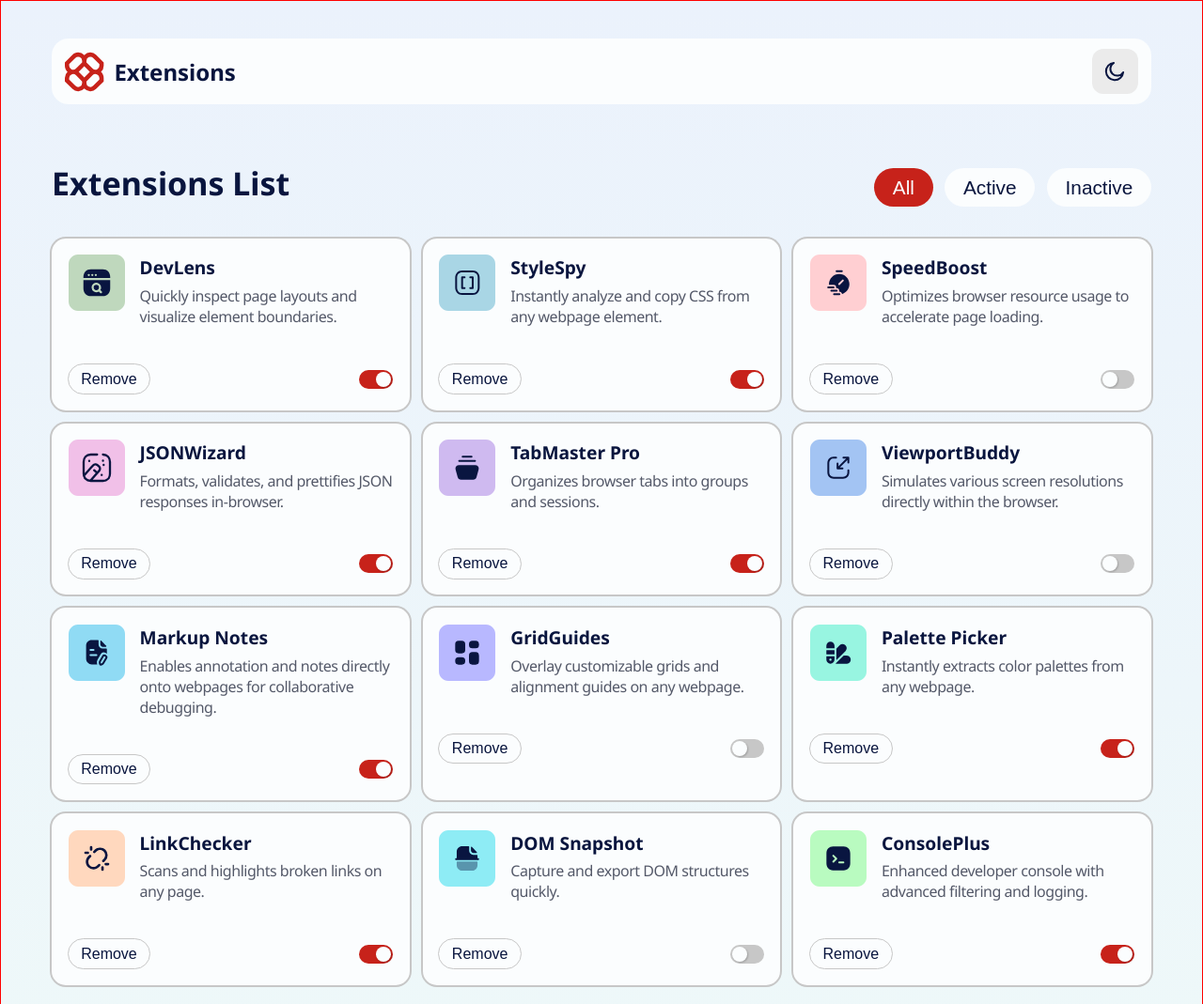
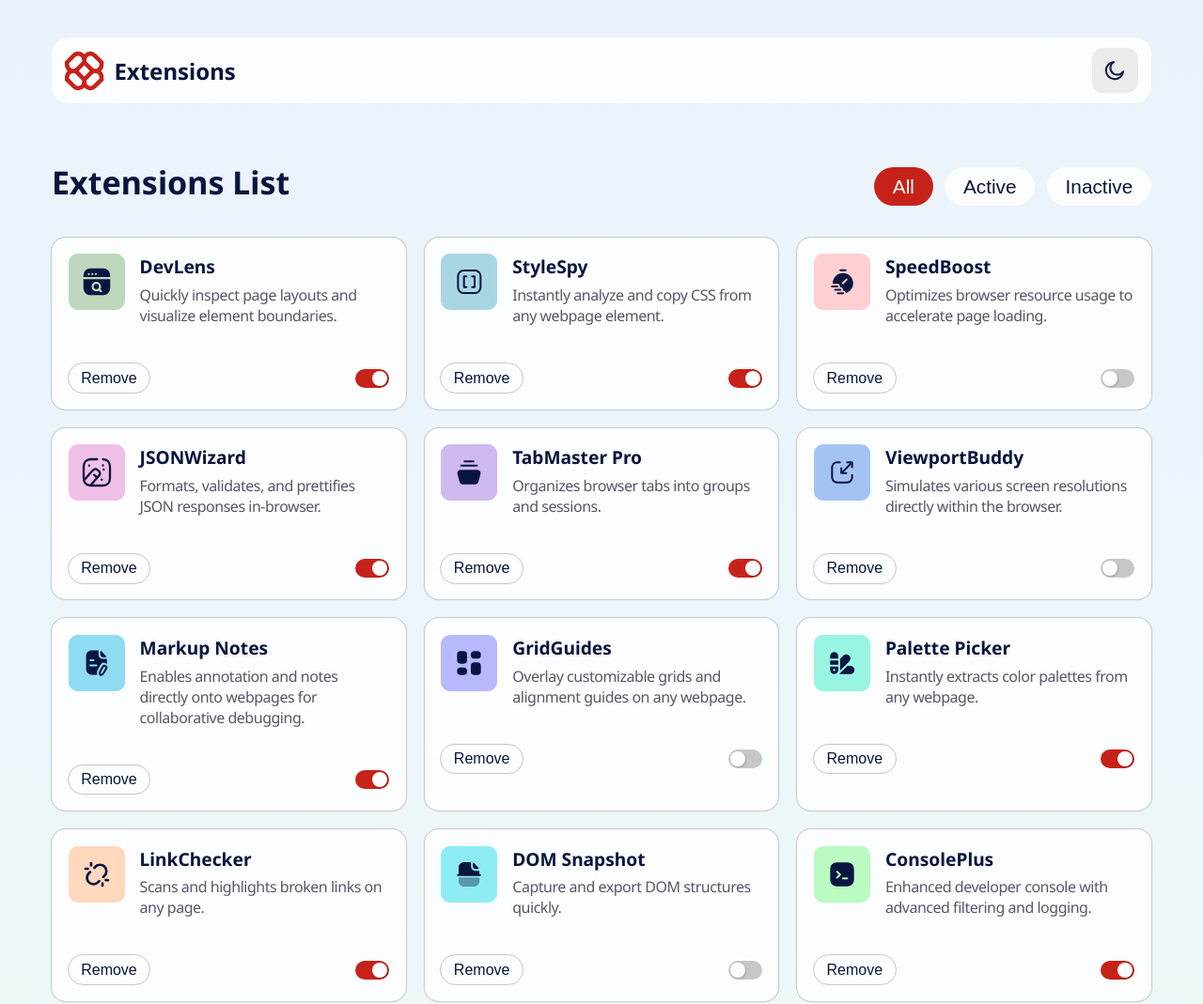
Before and after one commit to et-coder/browser-extension-manager, a plain HTML site: page index.html in a window 1280 px wide. Shown: the top 1069 px of the page at 94% size. Drawn offline with Linux system fonts and the light colour scheme.

Commit message:
change shadow of the card

```diff
--- a/style.css
+++ b/style.css
@@ -36,7 +36,6 @@
 body {
     background: var(--gradient);
     font-family: "Noto Sans";
-    border: 1px solid red;
     min-height: 100vh;
 }
 
@@ -161,13 +160,13 @@ header {
 .cards {
     display: grid;
     grid-template-columns: repeat(3, 1fr);
-    gap: 14px;
+    gap: 20px;
 }
 
 .card {
     background: var(--secondary-color);
     padding: 1.1em;
-    box-shadow: 0px 0px 0px 2px var(--neutral);
+    box-shadow: 0px 0px 1px 1px var(--neutral);
     border-radius: 15px;
 }
 
```
